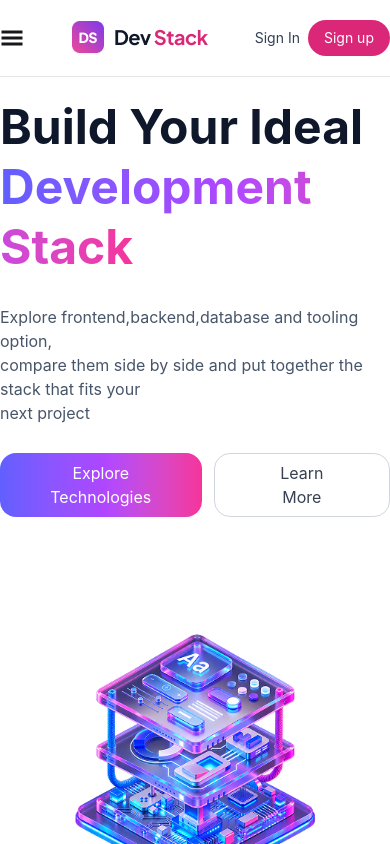
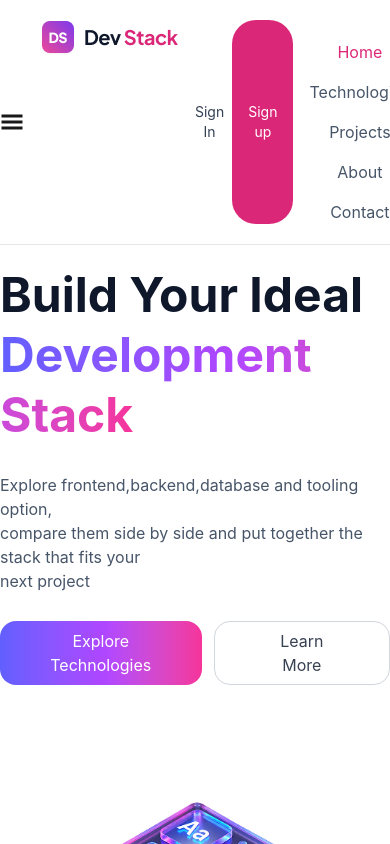
Before and after one commit to mukti9537-oss/a05-devstack, a React (Vite) app: page / in a window 390 px wide. Both pictures are taken after a click on the button 12 px from the left and 38 px from the top of the page. Shown: the top 844 px of the page. Built offline with nearby package versions, Linux system fonts and the light colour scheme.

Commit message:
Add Responsive design

```diff
--- a/src/component/Navbar.tsx
+++ b/src/component/Navbar.tsx
@@ -1,13 +1,17 @@
 import Logo from "../assets/logo-text.png"
+import { useState } from "react";
 import { GiHamburgerMenu } from "react-icons/gi";
 const Navbar = () => {
+    const [menuOpen , setMenuOpen] = useState(false);
     return (
         <div className="border-b border-gray-200 sticky top-0 z-50 bg-white">
             {/* mobile navbar */}
 
             <nav className="flex md:hidden justify-between gap-4 max-w-7xl mx-auto py-5">
 
-                <button className=" text-2xl cursor-pointer">
+                <button
+                onClick={() => setMenuOpen(!menuOpen) }
+                className=" text-2xl cursor-pointer">
                     <GiHamburgerMenu />
 
                 </button>
@@ -20,6 +24,37 @@ const Navbar = () => {
                     <button className="bg-[#DB2777] rounded-3xl px-4 py-2 text-white text-sm">Sign up</button>
 
                 </div>
+                {/* mobile menu */}
+                {menuOpen && (
+                    <ul className="flex flex-col gap-4 mt-5 text-[#475569] text-center">
+                        <li>
+                            <a href="/" className="text-[#DB2777]">
+                                Home
+                            </a>
+                        </li>
+                        <li>
+                            <a href="/">
+                                Technologics
+                            </a>
+                        </li>
+                        <li>
+                            <a href="/">
+                                Projects
+                            </a>
+                        </li>
+                        <li>
+                            <a href="/" >
+                                About
+                            </a>
+                        </li>
+                        <li>
+                            <a href="/" >
+                                Contact
+                            </a>
+                        </li>
+
+                    </ul>
+                )}
             </nav>
 
             {/* desktop navbar */}
--- a/src/component/Technology Cards/Technologies.tsx
+++ b/src/component/Technology Cards/Technologies.tsx
@@ -9,7 +9,7 @@ interface TechnologiesProps {
 const Technologies = ({ TechnologyCards, handleAddToStack, Stack }: TechnologiesProps) => {
     return (
         <div>
-            <div className="grid grid-cols-3 gap-4">
+            <div className="grid grid-cols-1 sm:grid-cols-2 md:grid-cols-3 gap-4">
 
             {TechnologyCards.map((TechnologyCard: TechnologyCardsType) => {
                 return (
```
